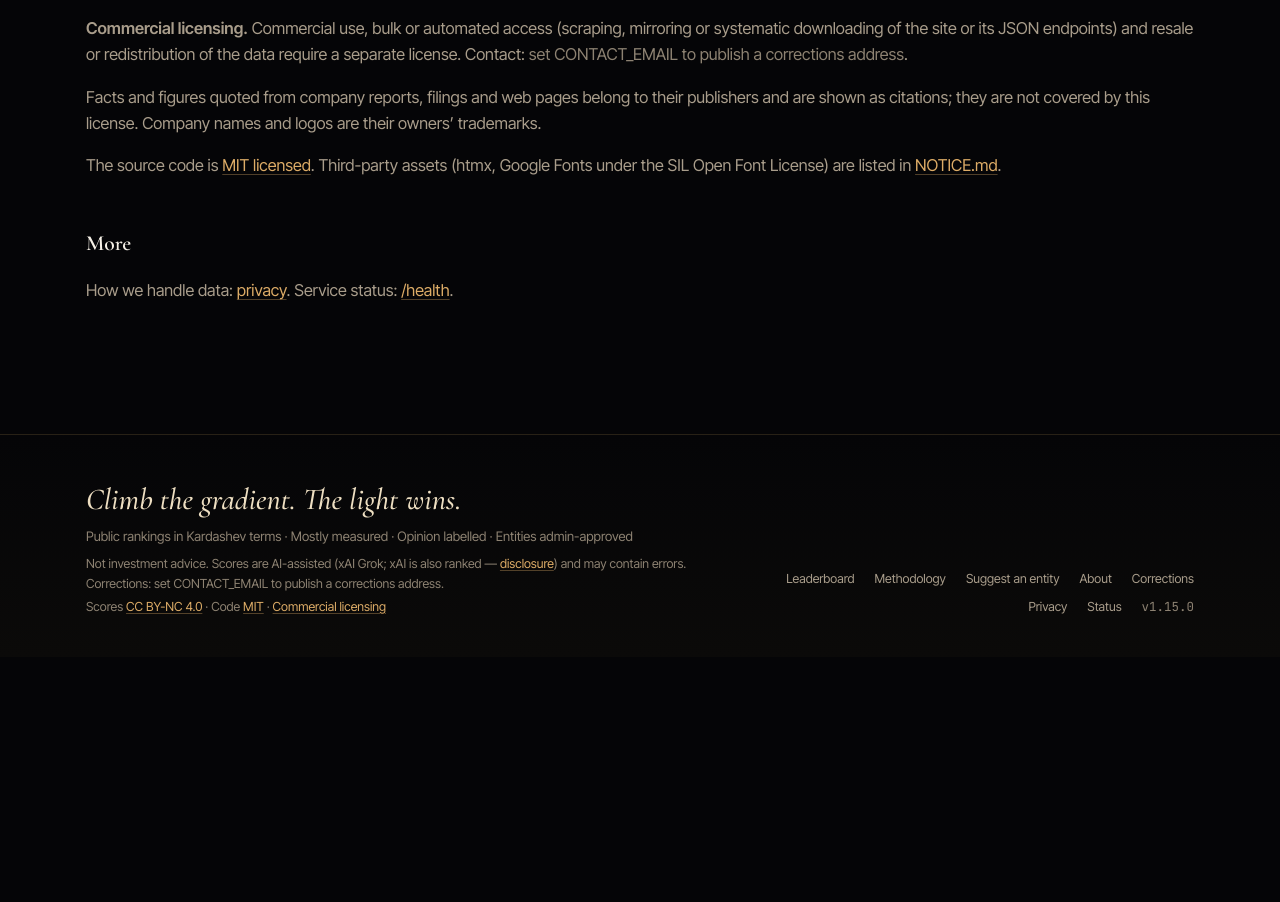
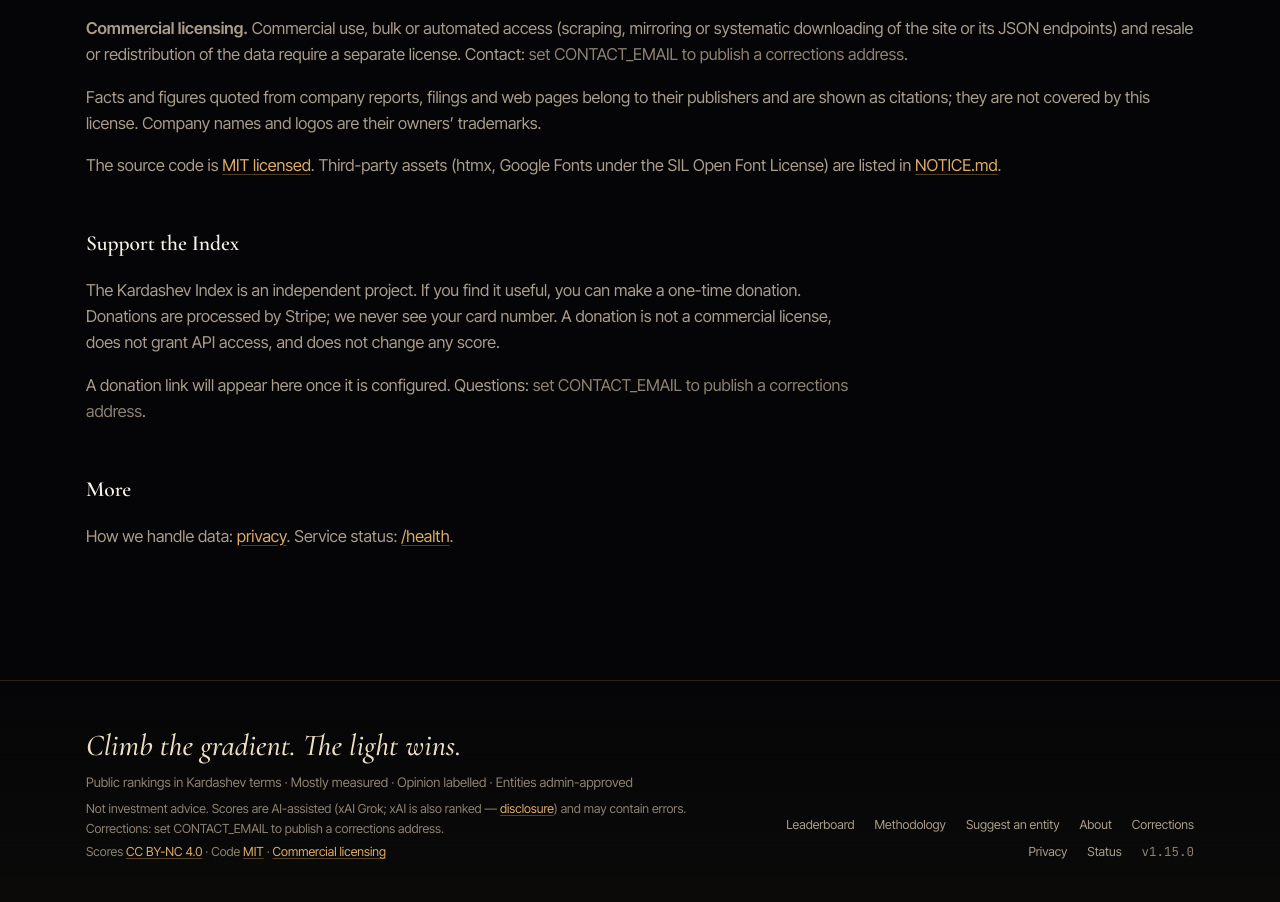
Before and after one commit to wilfullyapt/kardashev-index, a FastAPI app: page /about in a window 1280 px wide. Shown: the part 1682-2584 px from the top of the page. Before the commit the page ends 2296 px from the top, so only its background shows below. Run offline with FastAPI, Linux system fonts and the light colour scheme.

Commit message:
feat(donate): Support the Index on /about + footer; privacy notes Stripe Payment Link

```diff
--- a/templates/about.html
+++ b/templates/about.html
@@ -44,6 +44,18 @@
         <p class="muted">The source code is <a href="https://github.com/wilfullyapt/kardashev-index/blob/main/LICENSE">MIT licensed</a>. Third-party assets (htmx, Google Fonts under the SIL Open Font License) are listed in <a href="https://github.com/wilfullyapt/kardashev-index/blob/main/NOTICE.md">NOTICE.md</a>.</p>
     </section>
 
+
+    <section class="admin-sec" aria-labelledby="a-support">
+        <h2 id="a-support" class="h3 sec-h">Support the Index</h2>
+        <p class="muted" style="max-width:48rem">The Kardashev Index is an independent project. If you find it useful, you can make a one-time donation. Donations are processed by Stripe; we never see your card number. A donation is not a commercial license, does not grant API access, and does not change any score.</p>
+        {% set _donate = donate_payment_link_url() %}
+        {% if _donate %}
+        <p style="margin-top:1rem"><a class="btn btn--sm" href="{{ _donate }}" rel="noopener noreferrer">Donate via Stripe</a></p>
+        {% else %}
+        <p class="muted" style="max-width:48rem">A donation link will appear here once it is configured. Questions: {% include "partials/_contact.html" %}.</p>
+        {% endif %}
+    </section>
+
     <section class="admin-sec" aria-labelledby="a-more">
         <h2 id="a-more" class="h3 sec-h">More</h2>
         <p class="muted">How we handle data: <a href="/privacy">privacy</a>. Service status: <a href="/health">/health</a>.</p>
--- a/templates/base.html
+++ b/templates/base.html
@@ -84,7 +84,7 @@
                 <p class="footer__line">Climb the gradient. The light wins.</p>
                 <p class="dim" style="margin:0;font-size:.82rem">Public rankings in Kardashev terms · Mostly measured · Opinion labelled · Entities admin-approved</p>
                 <p class="dim footer__legal" style="margin:.4rem 0 0;font-size:.78rem">Not investment advice. Scores are AI-assisted (xAI Grok; xAI is also ranked — <a href="/about#a-coi">disclosure</a>) and may contain errors. Corrections: {% include "partials/_contact.html" %}.</p>
-                <p class="dim footer__legal" style="margin:.2rem 0 0;font-size:.78rem">Scores <a href="https://creativecommons.org/licenses/by-nc/4.0/" rel="license">CC BY-NC 4.0</a> · Code <a href="https://github.com/wilfullyapt/kardashev-index/blob/main/LICENSE" rel="license">MIT</a> · <a href="/about#commercial-licensing">Commercial licensing</a></p>
+                <p class="dim footer__legal" style="margin:.2rem 0 0;font-size:.78rem">Scores <a href="https://creativecommons.org/licenses/by-nc/4.0/" rel="license">CC BY-NC 4.0</a> · Code <a href="https://github.com/wilfullyapt/kardashev-index/blob/main/LICENSE" rel="license">MIT</a> · <a href="/about#commercial-licensing">Commercial licensing</a>{% if donate_payment_link_url() %} · <a href="/about#a-support">Donate</a>{% endif %}</p>
             </div>
             <div class="footer__meta">
                 <a href="/">Leaderboard</a>
@@ -92,6 +92,7 @@
                 <a href="/suggest">Suggest an entity</a>
                 <a href="/about">About</a>
                 <a href="/about#corrections">Corrections</a>
+                {% if donate_payment_link_url() %}<a href="/about#a-support">Donate</a>{% endif %}
                 <a href="/privacy">Privacy</a>
                 <a href="/health">Status</a>
                 <span class="mono">v{{ version }}</span>
--- a/templates/privacy.html
+++ b/templates/privacy.html
@@ -31,6 +31,7 @@
             <li><span class="mono">01</span><span><b>Hosting.</b> The site runs on Render, which (like any web host) keeps standard request logs — IP address, time, page requested, browser user agent — for operating and securing the service.</span></li>
             <li><span class="mono">02</span><span><b>Fonts.</b> Pages load web fonts from Google Fonts, so your browser contacts Google’s servers, which receive your IP address and user agent. See Google’s privacy policy.</span></li>
             <li><span class="mono">03</span><span><b>AI model.</b> Research and scoring send public company information to xAI’s API. No visitor data is sent to it.</span></li>
+            <li><span class="mono">04</span><span><b>Donations.</b> Optional one-time donations go through a Stripe Payment Link. Stripe processes the payment; we do not receive or store your card number. A donation does not create an account, grant API access, or change any score. See Stripe’s privacy policy.</span></li>
         </ul>
     </section>
 
```
